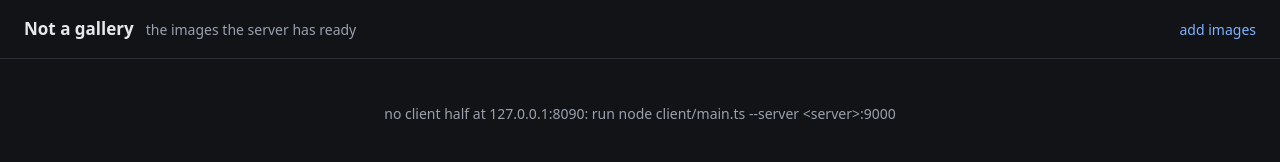
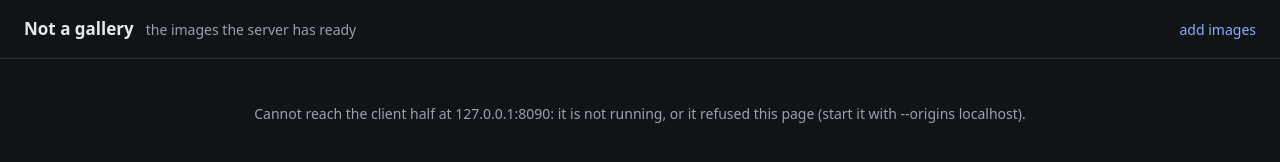
Before and after one commit to cruzambrociogl/proyect-02, a website: page splat-pyramid/viewer/gallery.html in a window 1280 px wide. Drawn offline with Linux system fonts and the light colour scheme.

Commit message:
Pages reach a tunnelled client half over wss; clearer refusal message
An https page uses wss:// for a client half that is not on this machine
(?client=HOST through a tunnel). When the client half cannot be reached the
pages now say it may have refused the page, and how to allow it.

```diff
--- a/splat-pyramid/viewer/gallery.html
+++ b/splat-pyramid/viewer/gallery.html
@@ -35,14 +35,16 @@ const client = new URLSearchParams(location.search).get("client") ?? "127.0.0.1:
 const withClient = client === "127.0.0.1:8090" ? "" : `&client=${encodeURIComponent(client)}`;
 function catalog() {
   return new Promise((resolve, reject) => {
-    const ws = new WebSocket(`ws://${client}/catalog`);
+    const loopback = /^(127\.0\.0\.1|localhost|\[::1\])(:|$)/.test(client);
+    const ws = new WebSocket(`${location.protocol === "https:" && !loopback ? "wss" : "ws"}://${client}/catalog`);
     let done = false;
     ws.onmessage = (e) => {
       done = true;
       const m = JSON.parse(e.data);
       m.type === "catalog" ? resolve(m) : reject(new Error(m.message));
     };
-    ws.onclose = () => { if (!done) reject(new Error(`no client half at ${client}: run node client/main.ts --server <server>:9000`)); };
+    ws.onclose = () => { if (!done) reject(new Error(`Cannot reach the client half at ${client}: it is not running, ` +
+      `or it refused this page (start it with --origins ${location.hostname}).`)); };
   });
 }
 let last = "";
```
Also changed, not shown: splat-pyramid/viewer/src/viewer.ts (+7 -3 lines), splat-pyramid/README.md.
